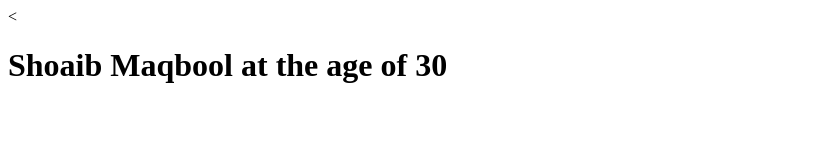
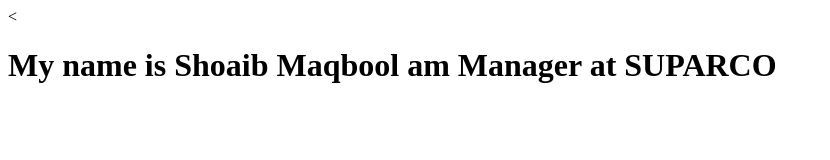
Before and after one commit to shoaibmaqbool950/BootCamponline, a plain HTML site: page index.html in a window 1280 px wide. Shown: the whole page, without its empty margins (0-830 px from the left). Drawn offline with Linux system fonts and the light colour scheme.

Commit message:
Update index.html
added my designation

```diff
--- a/index.html
+++ b/index.html
@@ -5,6 +5,6 @@
     <title></title>
   </head>
   <body>
-<<h1>Shoaib Maqbool at the age of 30</h1>
+<<h1>My name is Shoaib Maqbool am Manager at SUPARCO</h1>
   </body>
 </html>
```
